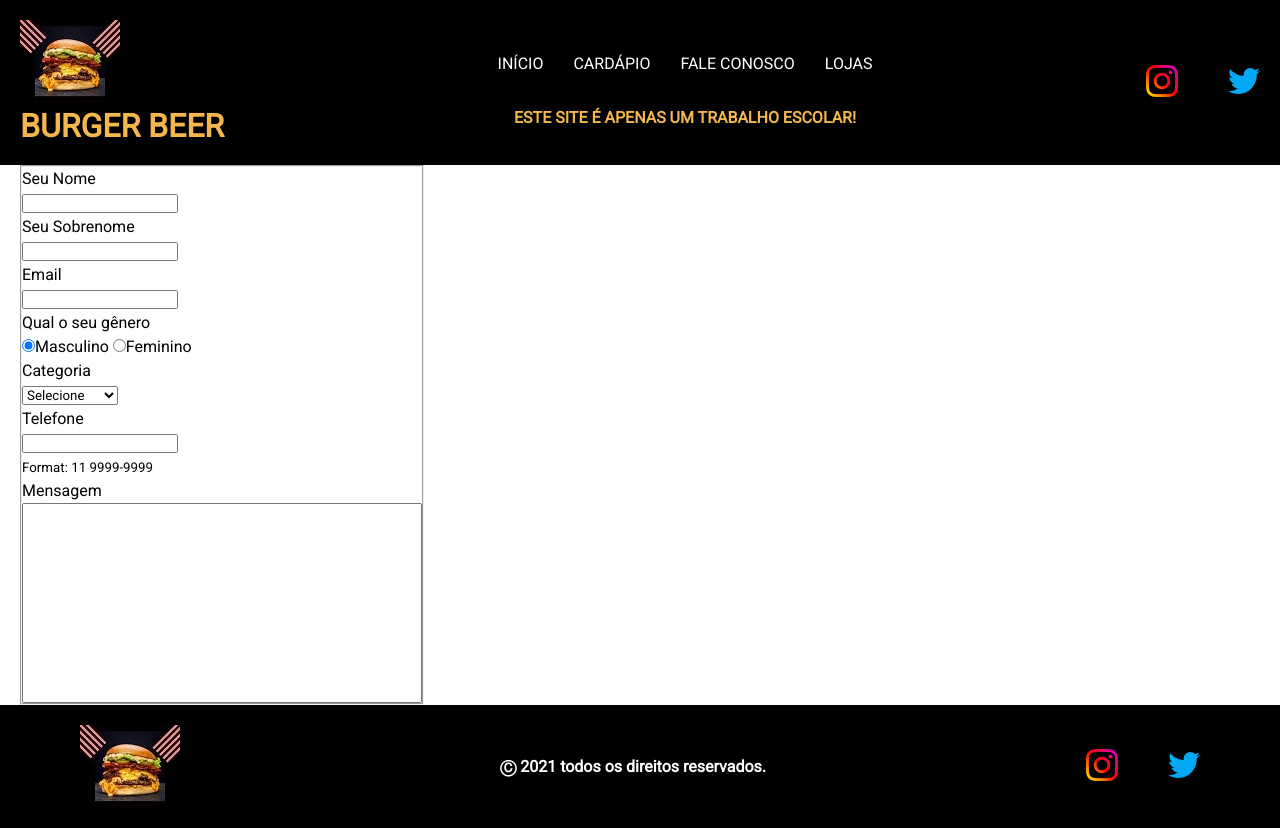
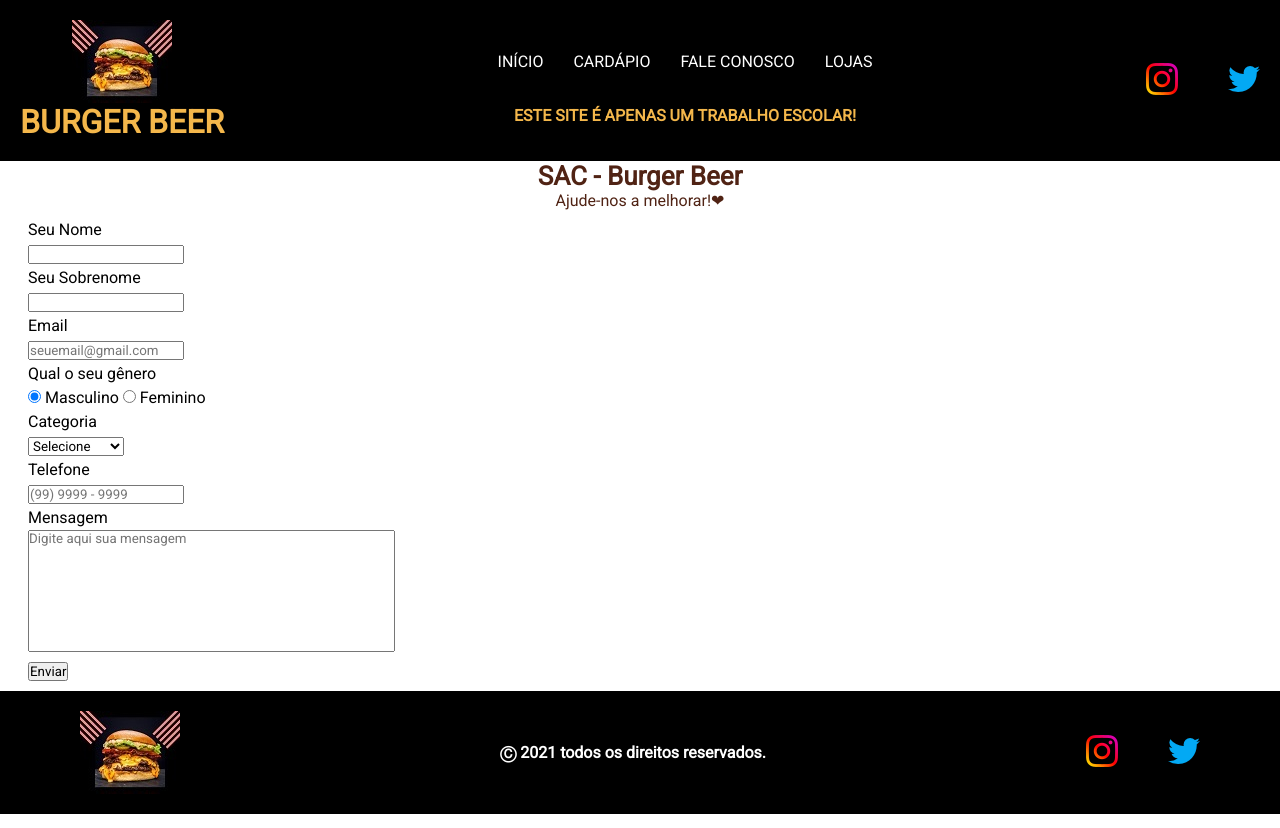
Before and after one commit to MarceloCereso/BurguerBeer, a plain HTML site: page html/faleconosco.html in a window 1280 px wide. Drawn offline with Linux system fonts and the light colour scheme.

Commit message:
fale conosco

```diff
--- a/css/cssfaleconosco.css
+++ b/css/cssfaleconosco.css
@@ -17,6 +17,12 @@ header {
     justify-content: space-between;
     align-items: center;
     padding: 20px 20px;
+  }
+
+  .img_bb{
+    display: flex;
+    flex-direction: column;
+    align-items: center;
   }
 
   .lista_link {
@@ -69,16 +75,29 @@ header {
   }
 
   /* MAIN */
-.forms{
+
+  textarea {
+    resize: none;
+  }
+
+  #h1{
+    text-align: center;
+    font-size: 26px;
+    color: #502314;
+  }
+
+  .subtitulo{
+    text-align: center;
+    color: #502314;
+  }
+
+  .forms{
+    line-height: 1.5;
+    width: 100%;
+    padding: 8px 8px;
     margin-left: 20px;
     display: flex;
-    line-height: 1.5;
-}
-
-#mensage{
-  width: 400px;
-  height: 200px;
-
+    flex-flow: column;
 }
   /* FOOTER */
 
--- a/html/faleconosco.html
+++ b/html/faleconosco.html
@@ -25,7 +25,7 @@
 </head>
 <body>
     <header class="main_header">
-            <div>
+            <div class="img_bb">
               <img
                 class="logo"
                 src="../files/logo2_burger_beer.jpg"
@@ -69,10 +69,13 @@
             </div>
     </header>
     <main class="main">
+      <div>
+        <h1 id="h1">SAC - Burger Beer</h1>
+        <p class="subtitulo">Ajude-nos a melhorar!❤</p>
+      </div>
         <form>
-          <div class="forms">
-            <fieldset>
-
+            <div>
+              <legend class="forms">
                 <div>
                     <label for="nome">Seu Nome</label><br>
                     <input type="text" name="nome" id="nome">
@@ -81,23 +84,22 @@
                     <label for="sobrenome">Seu Sobrenome</label><br>
                     <input type="text" name="sobrenome" id="sobrenome">
                 </div>
-
-
+<!--===============================================================================================-->
                 <div>
-                <label for="email">Email</label><br>
-                <input type="email" name="email" id="email">
-              </div>
-
+                  <label for="email">Email</label><br>
+                  <input placeholder="seuemail@gmail.com" type="email" name="email" id="email">
+                </div>
+<!--===============================================================================================-->
                <div>
                 <label for="genero">Qual o seu gênero</label> <br>
                 <label>
-                    <input type="radio" name="genero" id="genero" checked>Masculino
+                    <input type="radio" name="genero" id="genero" checked>   Masculino
                 </label>
                 <label>
-                    <input type="radio" name="genero" id="genero">Feminino
+                    <input type="radio" name="genero" id="genero">   Feminino
                 </label>
               </div>
-
+              <!--===============================================================================================-->
               <div>
                 <label for="categoria">Categoria</label><br>
                 <select id="categoria">
@@ -112,17 +114,18 @@
 
               <div>
                  <label for="phone">Telefone</label><br>
-                 <input type="tel" id="phone" name="phone"
+                 <input placeholder="(99) 9999 - 9999" type="tel" id="phone" name="phone"
                  pattern="[0-9] {2}- [0-9] {1}- [0-9] {4}- [0-9] {4}" required>
               </div>
-              <small>Format: 11 9999-9999</small>
-
               <div>
                  <label for="mensage">Mensagem</label> <br>
-                 <input type="text" name="mensage" id="mensage">
+                 <textarea placeholder="Digite aqui sua mensagem" rows="8" cols="50" id="mensage" name="mensage"></textarea>
               </div>
+              <div>
+                <button type="submit">Enviar</button>
+              </div>
+            </legend>
 
-             </fieldset>
           </div>
         </form>
     </main>
```
Also changed, not shown: index.html (+1 -1 lines).
